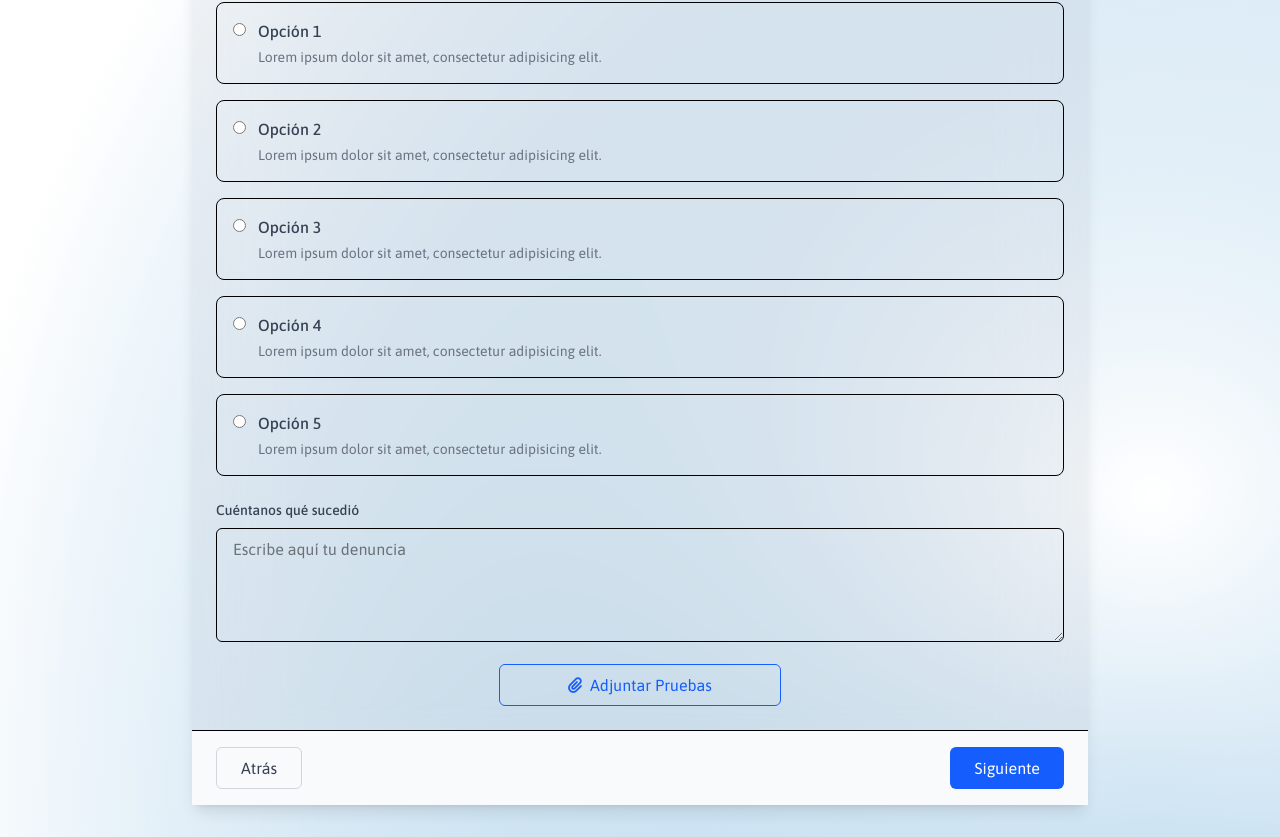
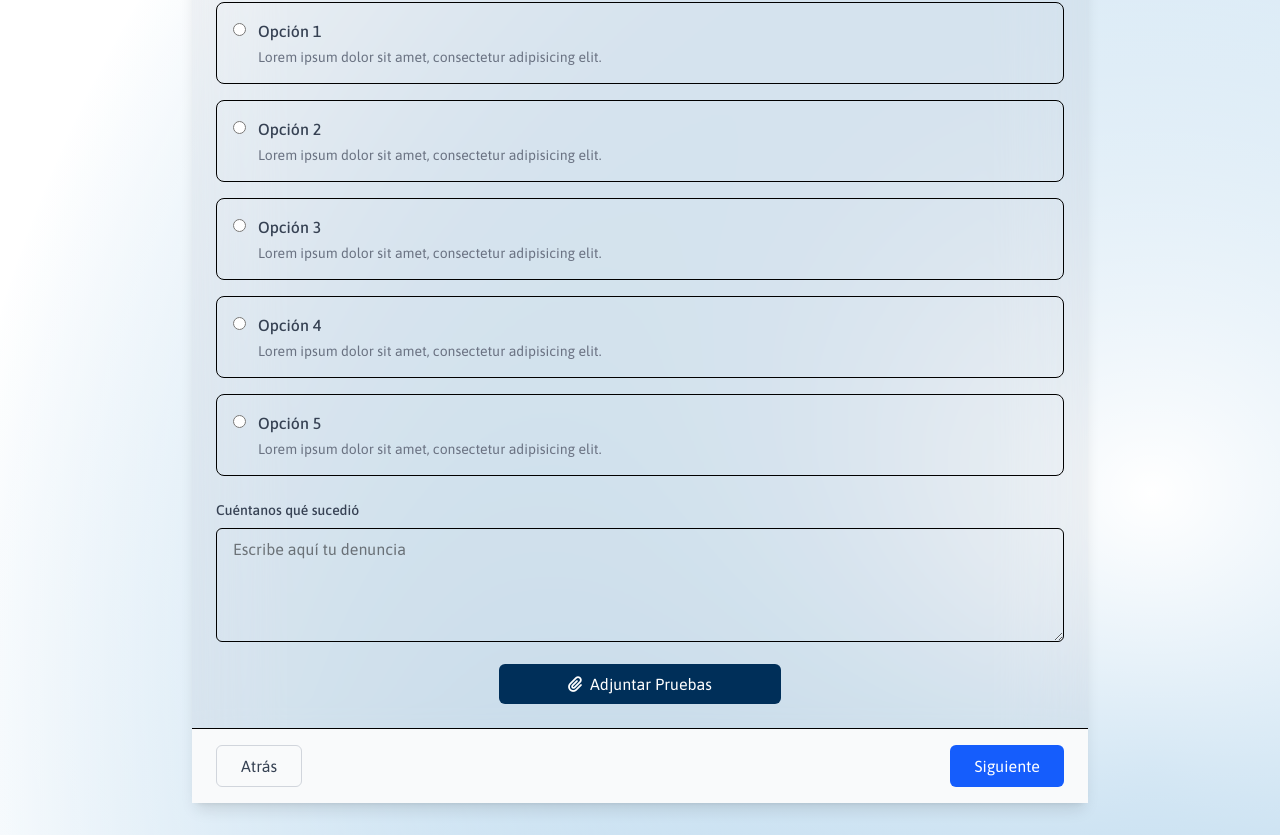
Before and after one commit to Nunu-DMG09/denuncias, a React (Vite) app in the folder frontend/: page / in a window 1280 px wide. Shown: the part 533-1370 px from the top of the page. Built offline with nearby package versions, Linux system fonts and the light colour scheme; a web font is replaced by a local one.

Commit message:
style: update file input label styling for improved visual appeal and transition effects

```diff
--- a/frontend/src/App.tsx
+++ b/frontend/src/App.tsx
@@ -174,7 +174,7 @@ function App() {
 
 								<div>
 									<label
-										className="flex items-center gap-4 md:gap-0 justify-center px-4 py-2 border rounded-md text-blue-600 hover:bg-blue-50 w-1/2 md:w-1/3 cursor-pointer mx-auto"
+										className="flex items-center gap-4 md:gap-0 justify-center px-4 py-2 rounded-md text-white bg-(--secondary-color) hover:bg-(--primary-color) hover:scale-105 w-1/2 md:w-1/3 cursor-pointer mx-auto transition-all ease-out duration-300"
 										htmlFor="file"
 									>
 										<i className="fas fa-paperclip mr-2"></i>
```
